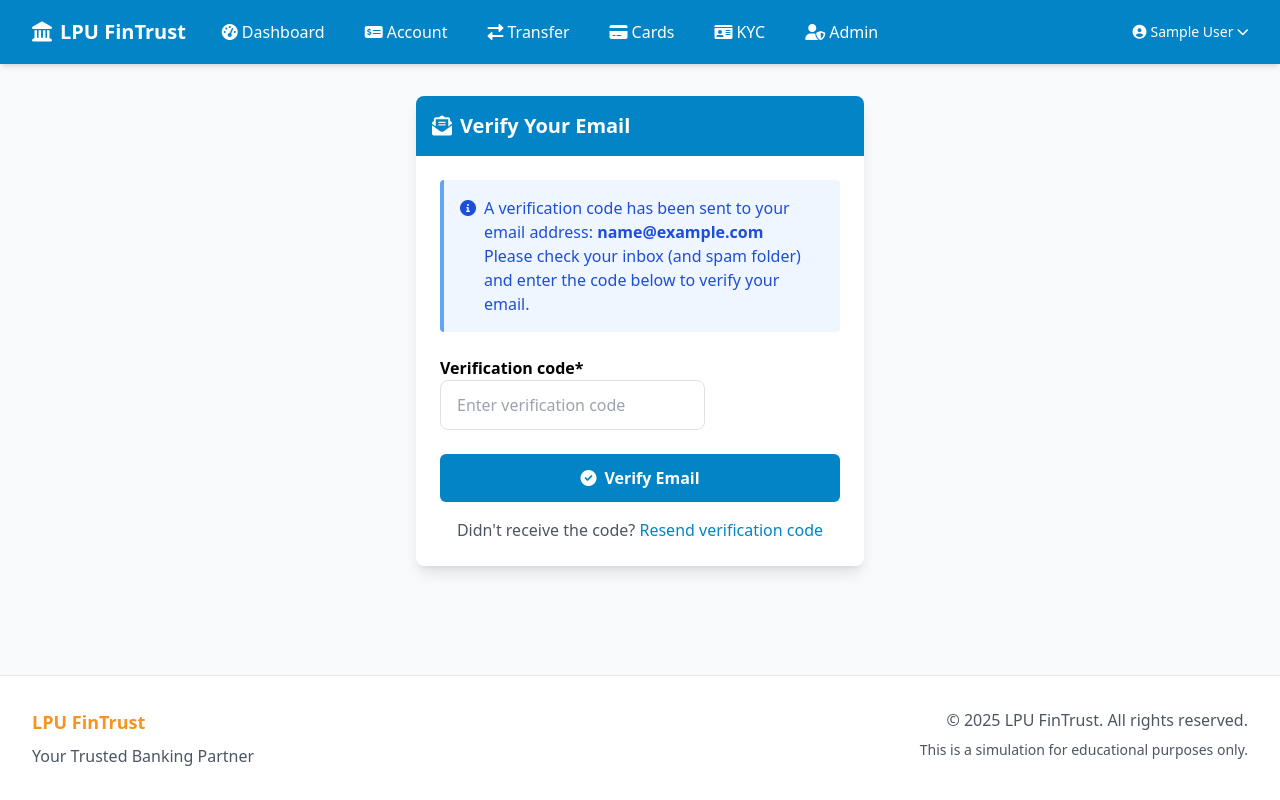
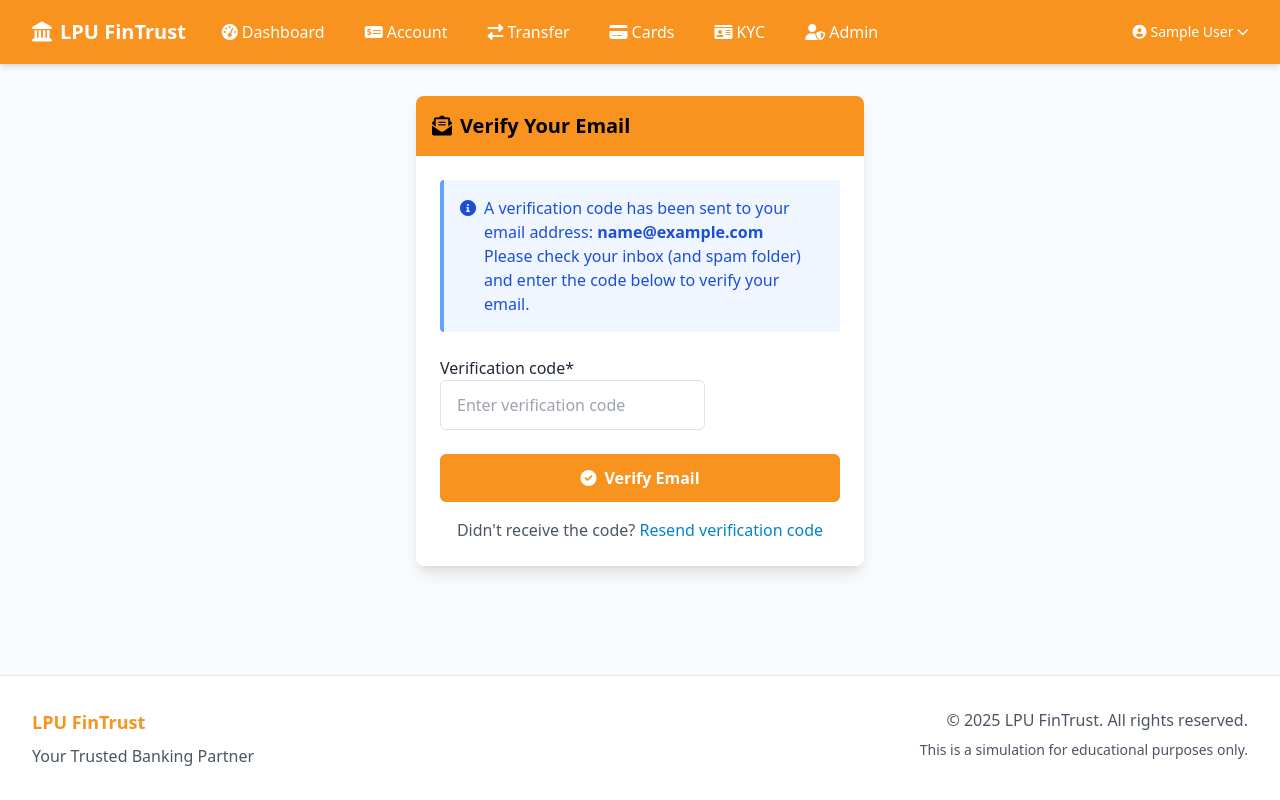
Before and after one commit to joseyawovi/SecureBanking, a Django app: page /users/verify-email/ in a window 1280 px wide. Run offline with Django 4.2, Linux system fonts and the light colour scheme; the visitor is signed in with stand-in values (Sample User, id 1); some libraries are stand-ins or nearby versions.

Commit message:
Assistant checkpoint: Update project color scheme with LPU FinTrust branding
Assistant generated file changes:
- banking_system/static/css/style.css: Update color scheme
- banking_system/templates/base.html: Update navigation colors

---

User prompt:

the provided colors are to be used optimally accross the wlole project not just for the name

Replit-Commit-Author: Assistant
Replit-Commit-Session-Id: 6c52e9f2-af6d-4836-97a5-79d86ed59caf

```diff
--- a/banking_system/static/css/style.css
+++ b/banking_system/static/css/style.css
@@ -10,11 +10,17 @@
   --bg-color: #FFFFFF;
 }
 
+/* Base styles */
+body {
+  background-color: var(--bg-color);
+  color: var(--text-color);
+}
+
+/* Forms and inputs */
 .form-control {
   border: 1px solid #dee2e6;
-  border-radius: 0.5rem;
+  border-radius: 0.375rem;
   padding: 0.75rem 1rem;
-  transition: all 0.3s ease;
 }
 
 .form-control:focus {
@@ -22,6 +28,7 @@
   box-shadow: 0 0 0 0.2rem rgba(247, 147, 30, 0.25);
 }
 
+/* Buttons */
 .btn-primary {
   background-color: var(--brand-color);
   border-color: var(--brand-color);
@@ -33,12 +40,36 @@
   border-color: #e58419;
 }
 
-.form-label {
-  font-weight: 600;
-  color: var(--text-color);
-  margin-bottom: 0.5rem;
+/* Navigation */
+.bg-primary-600 {
+  background-color: var(--brand-color) !important;
 }
 
+.hover\:bg-primary-700:hover {
+  background-color: #e58419 !important;
+}
+
+/* Cards */
+.credit-card {
+  background: linear-gradient(135deg, var(--brand-color) 0%, #e58419 100%);
+  color: var(--bg-color);
+  border-radius: 0.75rem;
+  box-shadow: 0 4px 6px rgba(0, 0, 0, 0.1);
+}
+
+/* Dashboard widgets */
+.dashboard-card {
+  border: 1px solid #dee2e6;
+  border-radius: 0.75rem;
+  transition: all 0.3s ease;
+}
+
+.dashboard-card:hover {
+  border-color: var(--brand-color);
+  transform: translateY(-2px);
+}
+
+/* Alerts */
 .alert {
   border-radius: 0.5rem;
   padding: 1rem;
@@ -51,14 +82,34 @@
   color: var(--text-color);
 }
 
-.form-group {
-  margin-bottom: 1.5rem;
+/* KYC document area */
+.document-upload-area {
+  border: 2px dashed var(--brand-color);
+  transition: all 0.3s ease;
 }
 
-.help-text {
-  color: #6c757d;
-  font-size: 0.875rem;
-  margin-top: 0.25rem;
+.document-upload-area:hover {
+  background-color: rgba(247, 147, 30, 0.05);
+}
+
+/* Links */
+a {
+  color: var(--brand-color);
+}
+
+a:hover {
+  color: #e58419;
+}
+
+/* Headings */
+h1, h2, h3, h4, h5, h6 {
+  color: var(--text-color);
+}
+
+/* Tables */
+.table th {
+  color: var(--text-color);
+  border-bottom: 2px solid var(--brand-color);
 }
 
 /* Custom animations */
@@ -245,3 +296,17 @@
         color: #000 !important;
     }
 }
+
+
+/* Custom classes */
+.text-brand {
+  color: var(--brand-color) !important;
+}
+
+.bg-brand {
+  background-color: var(--brand-color) !important;
+}
+
+.border-brand {
+  border-color: var(--brand-color) !important;
+}
--- a/banking_system/templates/base.html
+++ b/banking_system/templates/base.html
@@ -39,7 +39,7 @@
 </head>
 <body class="bg-gray-50 text-gray-800 font-sans min-h-screen flex flex-col">
     <!-- Navigation -->
-    <nav class="bg-primary-600 text-white shadow-md">
+    <nav class="bg-brand text-white shadow-md">
         <div class="max-w-7xl mx-auto px-4 sm:px-6 lg:px-8">
             <div class="flex justify-between h-16">
                 <div class="flex items-center">
```
Lines whose indentation alone changed are shown as unchanged.
